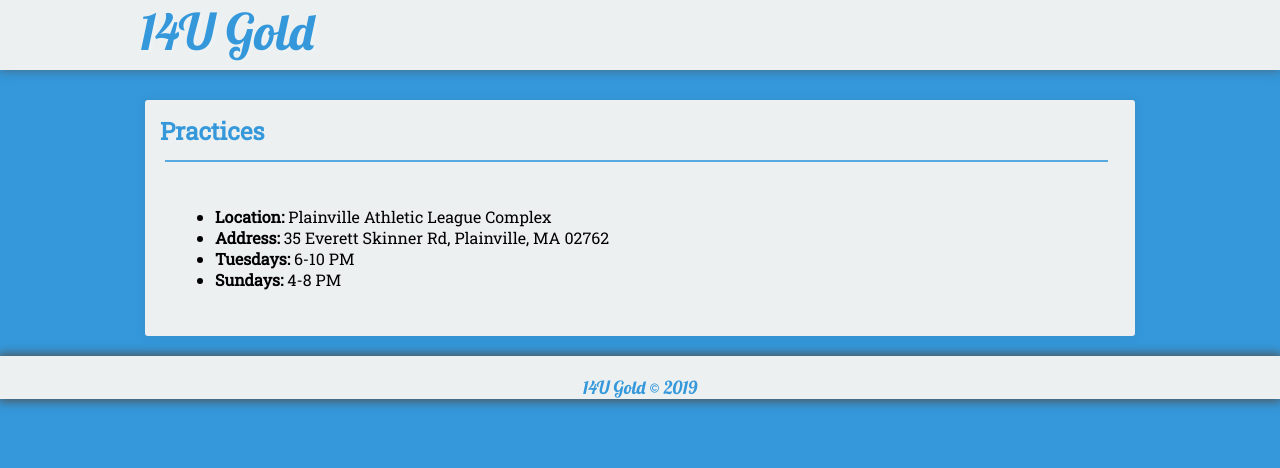
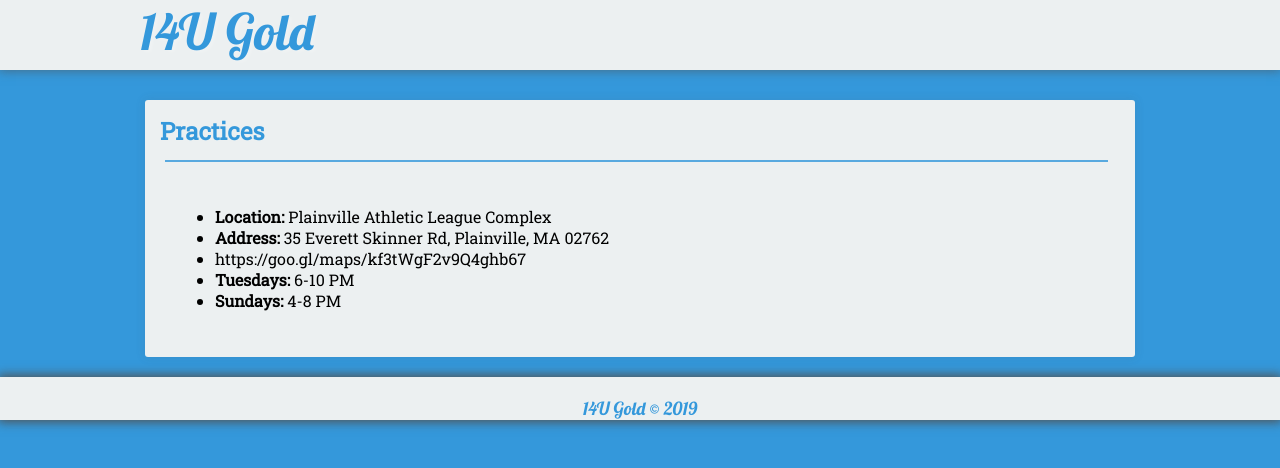
Before and after one commit to seanmerrow/ecf, a Jekyll site: the page built from _posts/2019-08-27-Practices.md, in a window 1280 px wide. Shown: the top 468 px of the page. Built offline with Jekyll 4.4.1, drawn with Linux system fonts in a browser that asks for light colours; nearby versions of some CDN libraries; part of the change alters nothing that is shown.

Commit message:
Update 2019-08-27-Practices.md

```diff
--- a/_posts/2019-08-27-Practices.md
+++ b/_posts/2019-08-27-Practices.md
@@ -6,5 +6,6 @@ excerpt: "Practice Schedule"
 ---
 * **Location:** Plainville Athletic League Complex
 * **Address:** 35 Everett Skinner Rd, Plainville, MA 02762
+* https://goo.gl/maps/kf3tWgF2v9Q4ghb67
 * **Tuesdays:** 6-10 PM
 * **Sundays:** 4-8 PM
```
